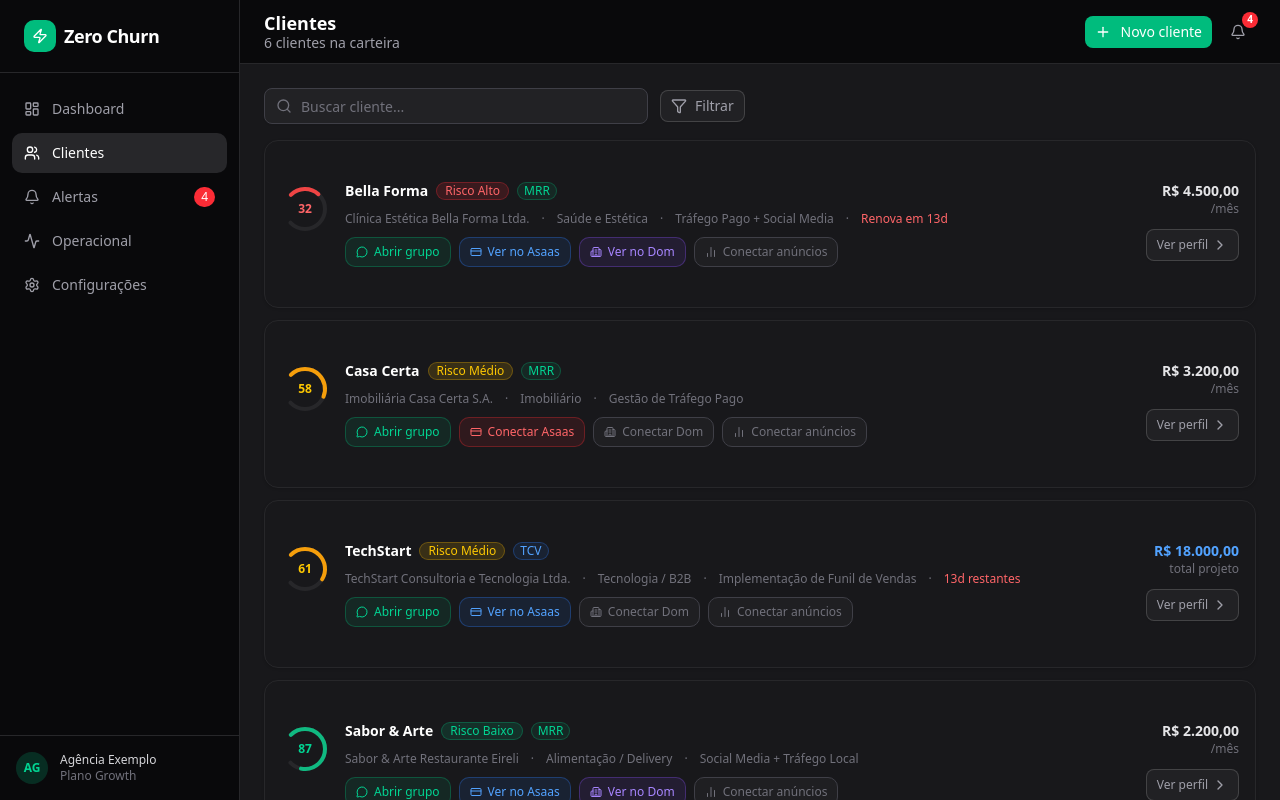
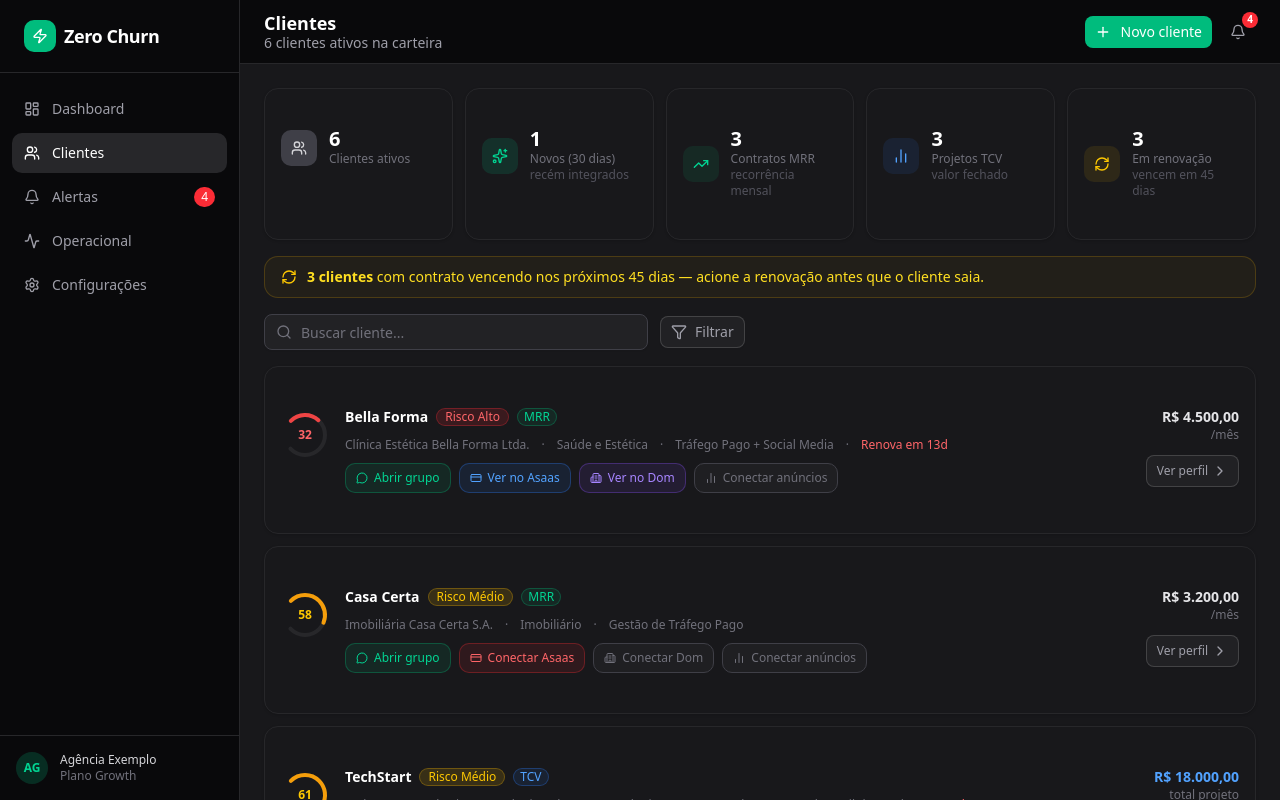
Before and after one commit to arthurfbrandos-opb/zero-churn, a Next.js app: page /clientes in a window 1280 px wide. Shown: the top 800 px of the page. Built offline with nearby package versions, Linux system fonts and the light colour scheme.

Commit message:
feat: resumo executivo da base de clientes (ativos, novos, MRR, TCV, renovação em 45d)

```diff
--- a/src/app/(dashboard)/clientes/page.tsx
+++ b/src/app/(dashboard)/clientes/page.tsx
@@ -2,6 +2,7 @@ import Link from 'next/link'
 import {
   MessageCircle, CreditCard, Building2, BarChart2,
   ChevronRight, Clock, Plus, Search, Filter,
+  Users, Sparkles, RefreshCw, TrendingUp,
 } from 'lucide-react'
 import { Header } from '@/components/layout/header'
 import { Button } from '@/components/ui/button'
@@ -10,7 +11,7 @@ import { Badge } from '@/components/ui/badge'
 import { Input } from '@/components/ui/input'
 import { RiskBadge } from '@/components/dashboard/risk-badge'
 import { ScoreGauge } from '@/components/dashboard/score-gauge'
-import { getClientsSortedByRisk } from '@/lib/mock-data'
+import { getClientsSortedByRisk, getClientSummary } from '@/lib/mock-data'
 import { Integration } from '@/types'
 
 function formatCurrency(v: number) {
@@ -81,15 +82,42 @@ function IntegrationBtn({ integration, type, clientId }: IntegrationBtnProps) {
   )
 }
 
+// ── Card de resumo ────────────────────────────────────────────────
+interface SummaryCardProps {
+  label: string
+  value: number
+  icon: React.ElementType
+  color: string
+  sub?: string
+}
+
+function SummaryCard({ label, value, icon: Icon, color, sub }: SummaryCardProps) {
+  return (
+    <Card className="bg-zinc-900 border-zinc-800">
+      <CardContent className="p-4 flex items-center gap-3">
+        <div className={`w-9 h-9 rounded-lg flex items-center justify-center shrink-0 ${color}`}>
+          <Icon className="w-4 h-4" />
+        </div>
+        <div>
+          <p className="text-white text-xl font-bold leading-none">{value}</p>
+          <p className="text-zinc-500 text-xs mt-0.5">{label}</p>
+          {sub && <p className="text-zinc-600 text-xs">{sub}</p>}
+        </div>
+      </CardContent>
+    </Card>
+  )
+}
+
 // ── Página ───────────────────────────────────────────────────────
 export default function ClientesPage() {
   const clients = getClientsSortedByRisk()
+  const summary = getClientSummary()
 
   return (
     <div className="min-h-screen">
       <Header
         title="Clientes"
-        description={`${clients.length} clientes na carteira`}
+        description={`${summary.ativos} clientes ativos na carteira`}
         action={
           <Link href="/clientes/novo">
             <Button size="sm" className="bg-emerald-500 hover:bg-emerald-600 text-white">
@@ -100,6 +128,56 @@ export default function ClientesPage() {
       />
 
       <div className="p-6 space-y-4">
+
+        {/* Resumo executivo */}
+        <div className="grid grid-cols-2 sm:grid-cols-3 lg:grid-cols-5 gap-3">
+          <SummaryCard
+            label="Clientes ativos"
+            value={summary.ativos}
+            icon={Users}
+            color="bg-zinc-700 text-zinc-300"
+          />
+          <SummaryCard
+            label="Novos (30 dias)"
+            value={summary.novos}
+            icon={Sparkles}
+            color="bg-emerald-500/15 text-emerald-400"
+            sub="recém integrados"
+          />
+          <SummaryCard
+            label="Contratos MRR"
+            value={summary.mrr}
+            icon={TrendingUp}
+            color="bg-emerald-500/10 text-emerald-400"
+            sub="recorrência mensal"
+          />
+          <SummaryCard
+            label="Projetos TCV"
+            value={summary.tcv}
+            icon={BarChart2}
+            color="bg-blue-500/10 text-blue-400"
+            sub="valor fechado"
+          />
+          <SummaryCard
+            label="Em renovação"
+            value={summary.renovacao}
+            icon={RefreshCw}
+            color={summary.renovacao > 0 ? "bg-yellow-500/10 text-yellow-400" : "bg-zinc-700 text-zinc-500"}
+            sub="vencem em 45 dias"
+          />
+        </div>
+
+        {/* Alerta de renovação */}
+        {summary.renovacao > 0 && (
+          <div className="flex items-center gap-2.5 bg-yellow-500/5 border border-yellow-500/20 rounded-xl px-4 py-2.5">
+            <RefreshCw className="w-4 h-4 text-yellow-400 shrink-0" />
+            <p className="text-yellow-300 text-sm">
+              <span className="font-semibold">{summary.renovacao} {summary.renovacao === 1 ? 'cliente' : 'clientes'}</span>
+              {' '}com contrato vencendo nos próximos 45 dias — acione a renovação antes que o cliente saia.
+            </p>
+          </div>
+        )}
+
         {/* Barra de busca + filtro */}
         <div className="flex items-center gap-3">
           <div className="relative flex-1 max-w-sm">
--- a/src/lib/mock-data.ts
+++ b/src/lib/mock-data.ts
@@ -638,6 +638,25 @@ export function getRevenueByRisk() {
   return revenue
 }
 
+// ── Resumo executivo da base de clientes ─────────────────────────
+
+export function getClientSummary() {
+  const now = new Date()
+  const thirtyDaysAgo = new Date(now.getTime() - 30 * 24 * 60 * 60 * 1000)
+  const in45Days = new Date(now.getTime() + 45 * 24 * 60 * 60 * 1000)
+
+  const ativos = mockClients.filter(c => new Date(c.contractEndDate) > now).length
+  const novos = mockClients.filter(c => new Date(c.createdAt) >= thirtyDaysAgo).length
+  const mrr = mockClients.filter(c => c.clientType === 'mrr').length
+  const tcv = mockClients.filter(c => c.clientType === 'tcv').length
+  const renovacao = mockClients.filter(c => {
+    const end = new Date(c.contractEndDate)
+    return end > now && end <= in45Days
+  }).length
+
+  return { ativos, novos, mrr, tcv, renovacao }
+}
+
 export function getClientsSortedByRisk(): ClientWithScore[] {
   const riskOrder: Record<string, number> = { high: 0, medium: 1, low: 2, observacao: 3 }
   return [...mockClients].sort((a, b) => {
```
